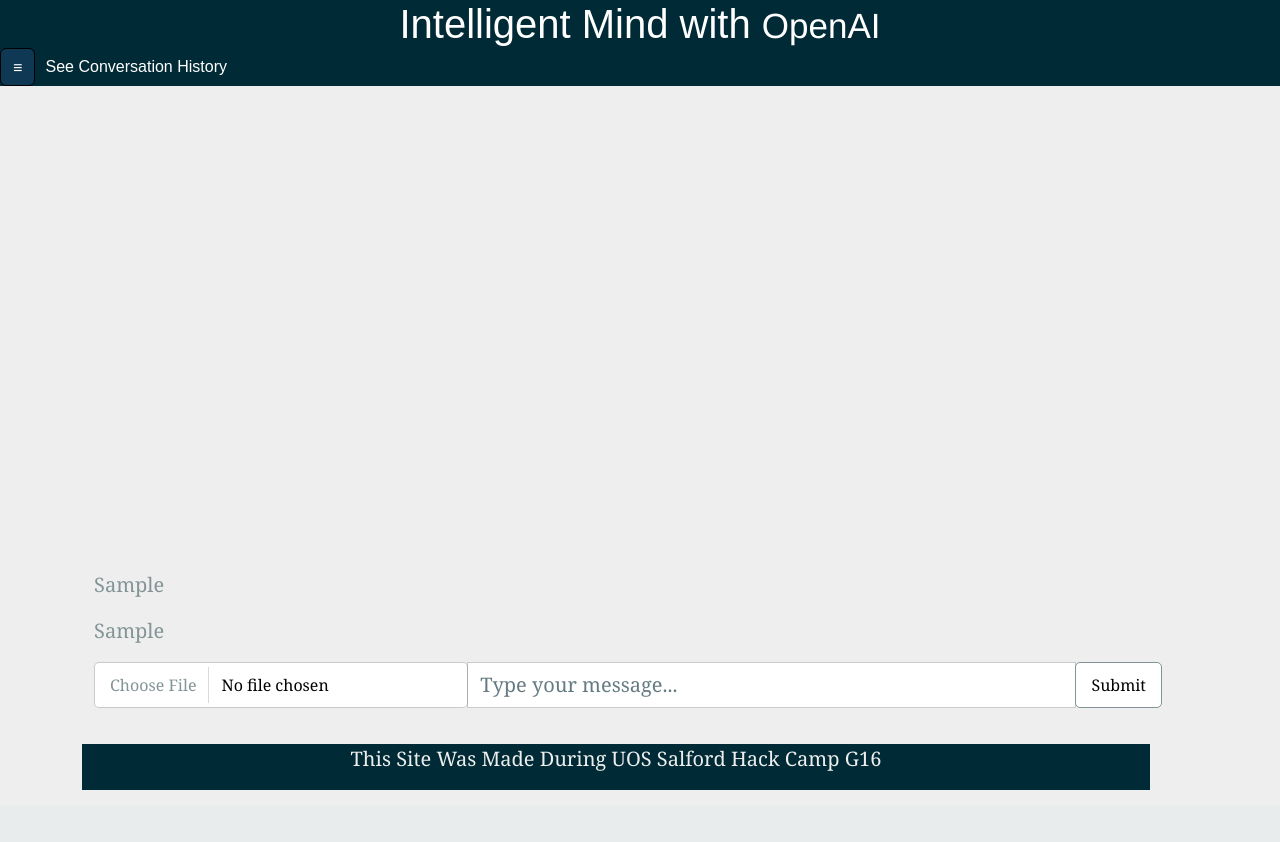
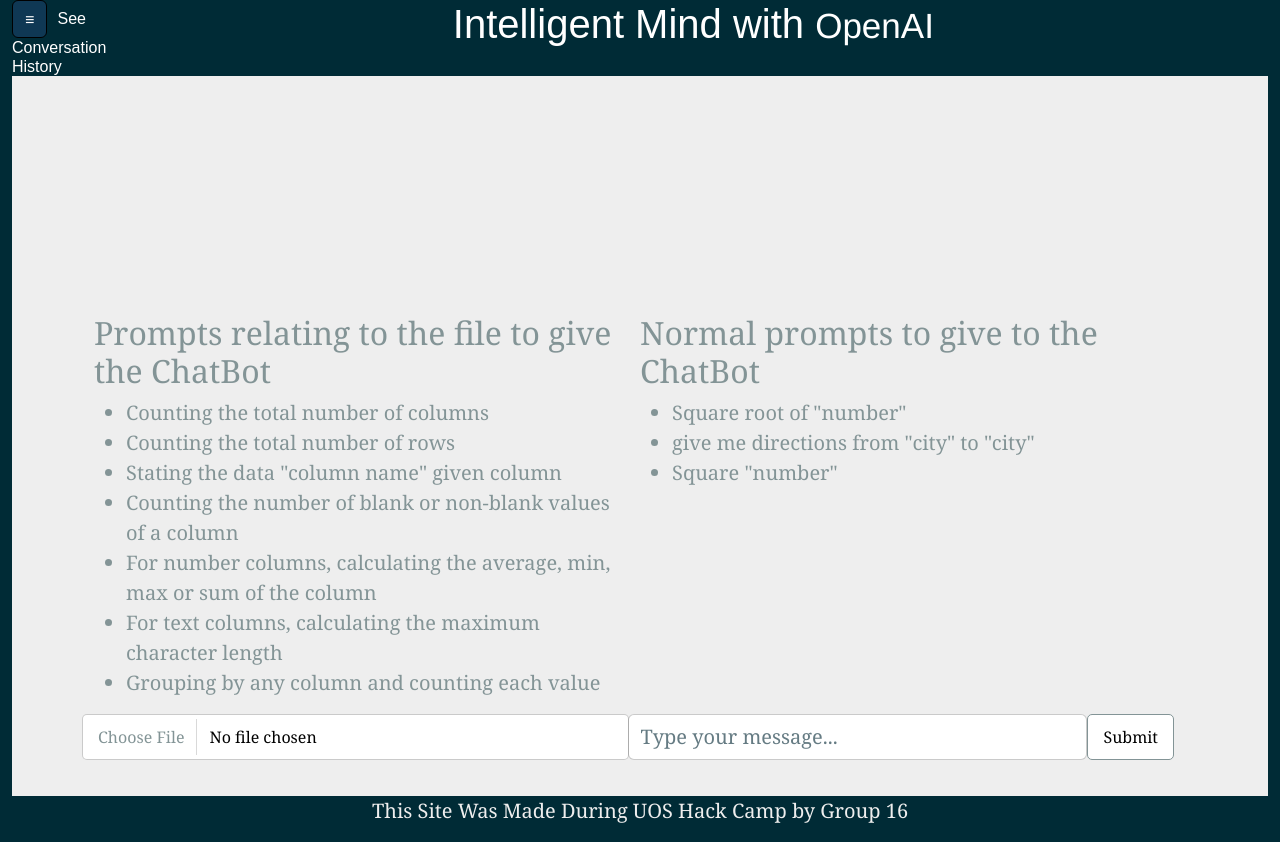
Before and after one commit to Beasta2768/HackCamp, a PHP site: page / in a window 1280 px wide. Before the commit the page ends 790 px from the top, so only its background shows below. Run offline with PHP 8.4, Linux system fonts and the light colour scheme; tables that the repository leaves empty or names only in its code hold one stand-in row (values such as "Sample post"); some web fonts are replaced.

Commit message:
Retouched up on smaller device optimisation with key focus on input forms

```diff
--- a/Views/index.phtml
+++ b/Views/index.phtml
@@ -1,11 +1,10 @@
  <?php
  require('template/header.phtml');
- require('Views/template/sidebar.phtml');
  ?>
 <!-- Chat -->
 <div class="main-content d-flex col justify-content-center" style="min-height: 90vh">
     <div class="container mt-auto row">
-        <?php if (!isset($view->conversations) OR count($view->conversations) == 0   ): ?>
+        <?php if (!isset($view->chatMsg) OR count($view->chatMsg) == 0   ): ?>
         <div class="row">
 
             <div class="col-md col-sm-1">
@@ -33,23 +32,26 @@
 
         <?php endif; ?>
 
+        <?php if (!isset($view->chatMsg)):?>
         <div class="row">
-            <?php foreach ($view->conversations as $msg): ?>
-                <p class="float-start"><?php echo $msg->getPrompt() ?></p>
+                <p class="float-start"><?php echo $view->chatMsg[0] ?></p>
                 <br>
-                <p class="float-end"><?php echo $msg->getResponse() ?></p>
+                <p class="float-end"><?php echo $view->chatMsg[1] ?></p>
                 <br>
-            <?php endforeach; ?>
         </div>
+        <?php endif; ?>
 
-        <form method="post" action="<?php echo $_SERVER['PHP_SELF']?>" class="row">
-            <div class=" input-group mb-3">
-                <input class="form-control" type="file" id="myFile" name="filename">
-                <input class="form-control w-25" type="text" id="user-input" placeholder="Type your message..." aria-label="Type here" name="chatMsg" value="<?php if (isset($_POST['chatMsg'])){ echo $_POST['chatMsg'];}?>" autocomplete="false" required>
-                <input class="btn btn-outline-secondary" id="submit_button" name="submit" value="Submit" type="submit">
+        <form method="post" action="<?php echo $_SERVER['PHP_SELF']?>">
+            <div class=" input-group mb-3, row">
+                <div class="col-md col-sm-1 p-0">
+                    <input class="form-control" type="file" id="myFile" name="filename">
+                </div>
+                <div class="col-md col-sm-1 d-flex p-0">
+                    <input class="form-control w-35" type="text" id="user-input" placeholder="Type your message..." aria-label="Type here" name="chatMsg" value="<?php if (isset($_POST['chatMsg'])){ echo $_POST['chatMsg'];}?>" autocomplete="false" required>
+                    <input class="btn btn-outline-secondary" id="submit_button" name="submit" value="Submit" type="submit">
+                </div>
             </div>
         </form>
-        <div class="row">
-            <?php require('template/footer.phtml') ?>
-        </div>
+    </div>
 </div>
+<?php require('template/footer.phtml') ?>
--- a/Views/template/footer.phtml
+++ b/Views/template/footer.phtml
@@ -1,6 +1,7 @@
-<footer class="row w-100">
+</body>
+<footer class="">
     <div id="footer" class="col-xs-12 text-center bg-body">
-        <p>This Site Was Made During UOS Salford Hack Camp G16</p>
+        <p>This Site Was Made During UOS Hack Camp by Group 16</p>
     </div>
 </footer>
 <!-- Bootstrap core JavaScript
--- a/Views/template/header.phtml
+++ b/Views/template/header.phtml
@@ -7,8 +7,29 @@
     <title>Intelligent Mind</title>
 
 </head>
-    <div class="d-flex">
-        <h1>Intelligent Mind with
-        <small>OpenAI</small>
-        </h1>
+
+    <div class="d-flex row">
+        <div class="col-sm col-lg-1">
+            <div>
+                <button style="display: inline;" class="btn btn-primary" type="button" data-bs-toggle="offcanvas" data-bs-target="#offcanvasExample" aria-controls="offcanvasExample">
+                    ≡
+                </button>
+                <h6 style="display: inline;">See Conversation History</h6>
+            </div>
+            <div class="offcanvas offcanvas-start" tabindex="-1" id="offcanvasExample" aria-labelledby="offcanvasExampleLabel">
+                <div class="offcanvas-header">
+                    <h4 class="offcanvas-title" id="offcanvasExampleLabel">Conversation History</h4>
+                    <button type="button" class="btn-close text-reset" data-bs-dismiss="offcanvas" aria-label="Close"></button>
+                </div>
+                <div>
+                    <form method="post" action="<?php echo $_SERVER['PHP_SELF']?>">
+                        <input type="text" id="user-search" placeholder="Search..." name="searchMsg" value="<?php if (isset($_POST['searchMsg'])){ echo $_POST['searchMsg'];}?>">
+                    </form>
+                </div>
+            </div>
+        </div>
+        <div class="col-sm col-lg-1  flex-fill">
+            <h1>Intelligent Mind with <small>OpenAI</small></h1>
+        </div>
     </div>
+<body class="container-fluid">
--- a/css/style.css
+++ b/css/style.css
@@ -54,7 +54,6 @@ img#logo {
 #user-input {
 
 	background-color: #fff;
-
 	font-size: 20px;
 }
 
@@ -116,7 +115,6 @@ img#logo {
     top: 0;
     left: 80px;
     transition: all 0.5s ease;
-
     padding: 1rem;
 }
 :root {
@@ -125,5 +123,6 @@ img#logo {
 
 
 #footer {
-    color: #eeeeee
+    color: #eeeeee;
+
 }
```
Also changed, not shown: index.php (+7 -26 lines).
